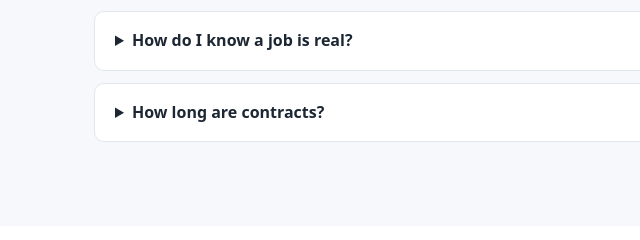
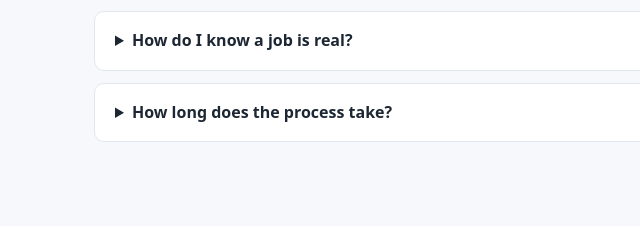
Before and after one commit to Skylimit007/work-away-international, a website: page public/index.html in a window 1280 px wide. Shown: the part 2522-2762 px from the top of the page, 0-640 px from the left. Drawn offline with Linux system fonts and the light colour scheme; no server answers.

Commit message:
Update index.html

```diff
--- a/public/index.html
+++ b/public/index.html
@@ -104,7 +104,8 @@
       <details><summary>Do I have to pay to apply?</summary><p>Payment follows relevant verification and role confirmation. Keep the receipt and case reference after payment.</p></details>
       <details><summary>Who pays for my visa and travel?</summary><p>Under H-2A and H-2B rules, employers generally cover visa fees and inbound travel costs, either upfront or by reimbursing you. Your written offer explains exactly how this works.</p></details>
       <details><summary>How do I know a job is real?</summary><p>Every listing has an approved labor certification. You can search it yourself on the Department of Labor's public SeasonalJobs.dol.gov site.</p></details>
-      <details><summary>How long are contracts?</summary><p>Seasonal contracts usually run from 3 to 10 months, depending on the employer's certified need.</p></details>
+      <details><summary>How long does the process take?</summary><p>The overall process commonly takes 2 to 3 months from job selection to travel preparation, depending on employer
+readiness, document accuracy, petition processing, embassy scheduling, and applicant response time..</p></details>
     </div>
   </section>
 
```
